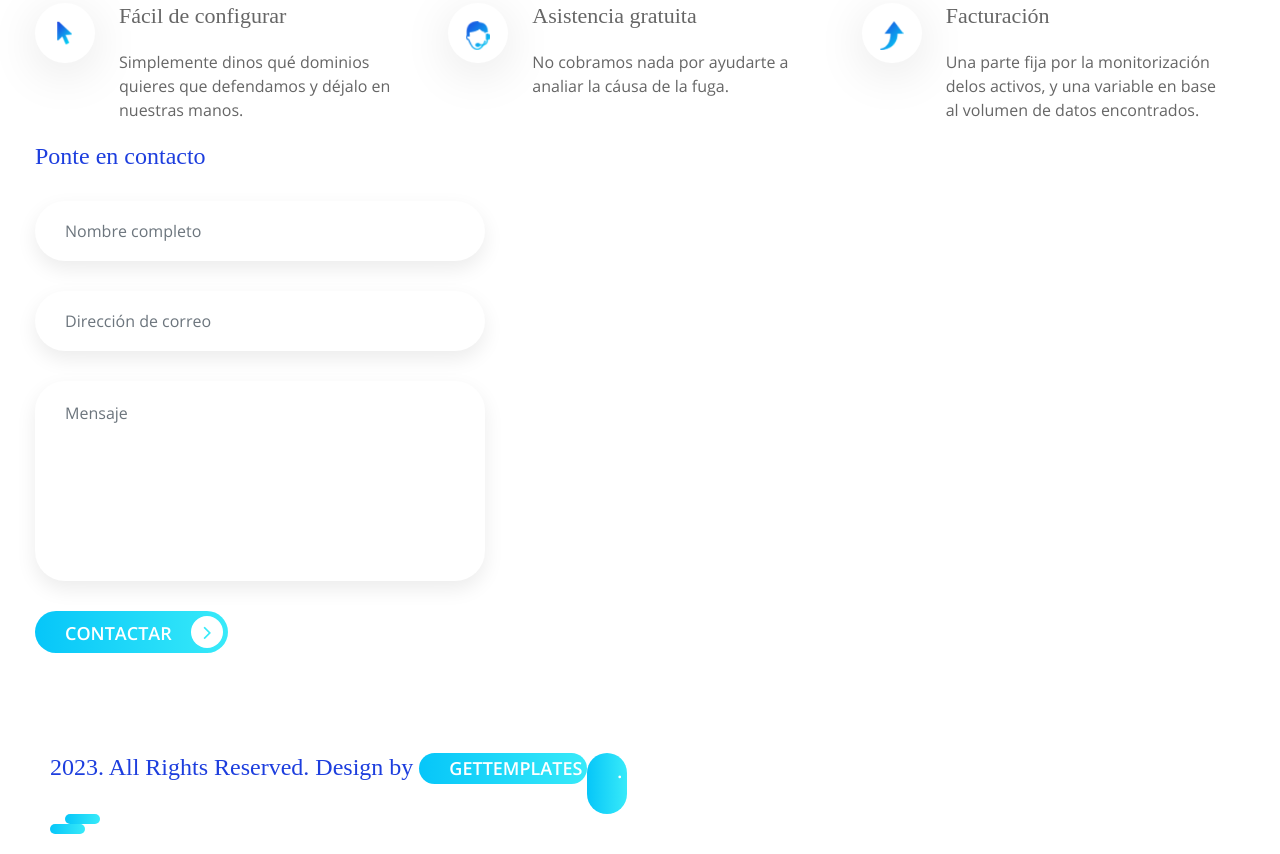
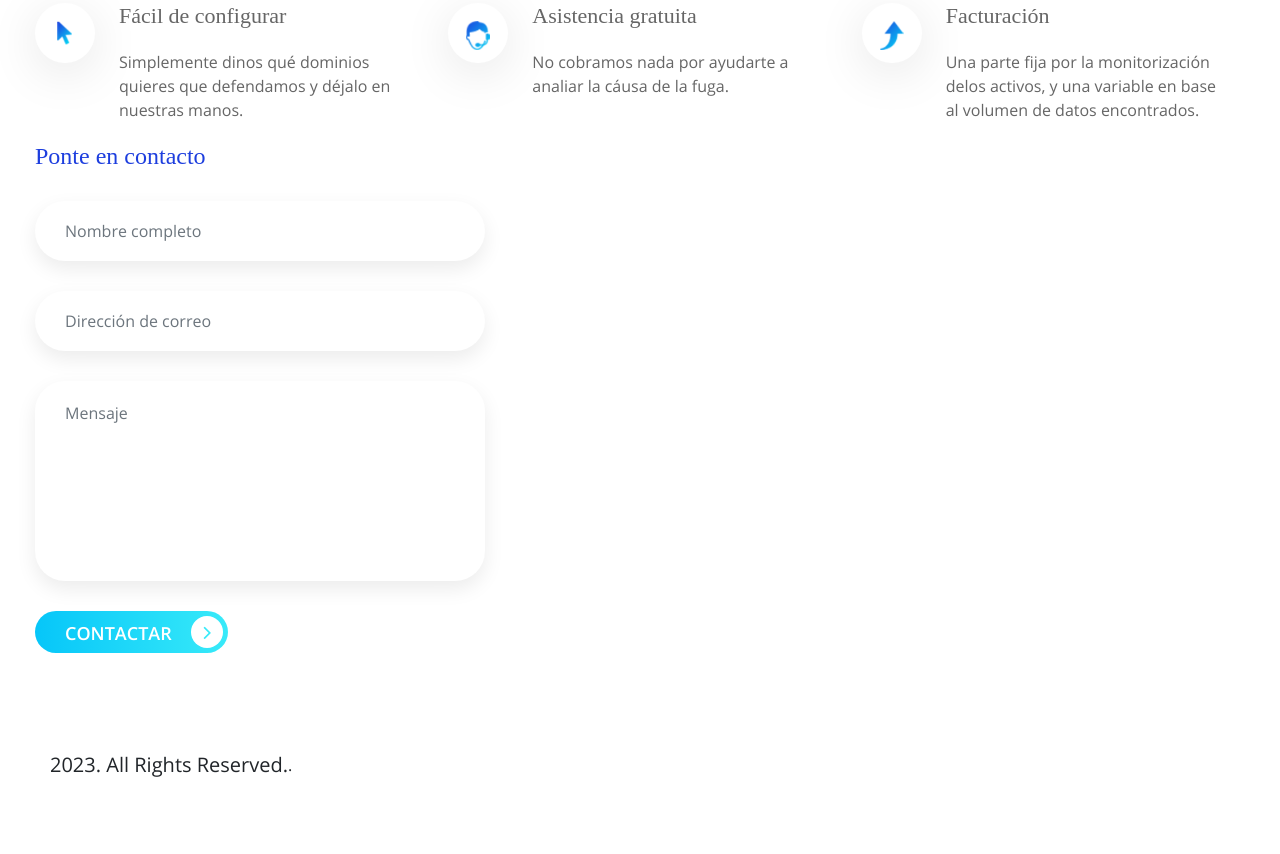
Before and after one commit to breachfy/breachfy, a plain HTML site: page index.html in a window 1280 px wide. Shown: the part 3153-4007 px from the top of the page. After the commit the page ends 3958 px from the top, so only its background shows below. Drawn offline with nearby package versions, Linux system fonts and the light colour scheme; a web font is replaced by a local one.

Commit message:
Update index.html

```diff
--- a/index.html
+++ b/index.html
@@ -287,7 +287,7 @@
     <div class="container">
         <div class="row">
 
-<H4> 2023. All Rights Reserved. Design by <a href="https://gettemplates.co" target="_blank">GetTemplates</H4>.
+<H5> 2023. All Rights Reserved. </H5>.
 
        </div>
     </div>
```
